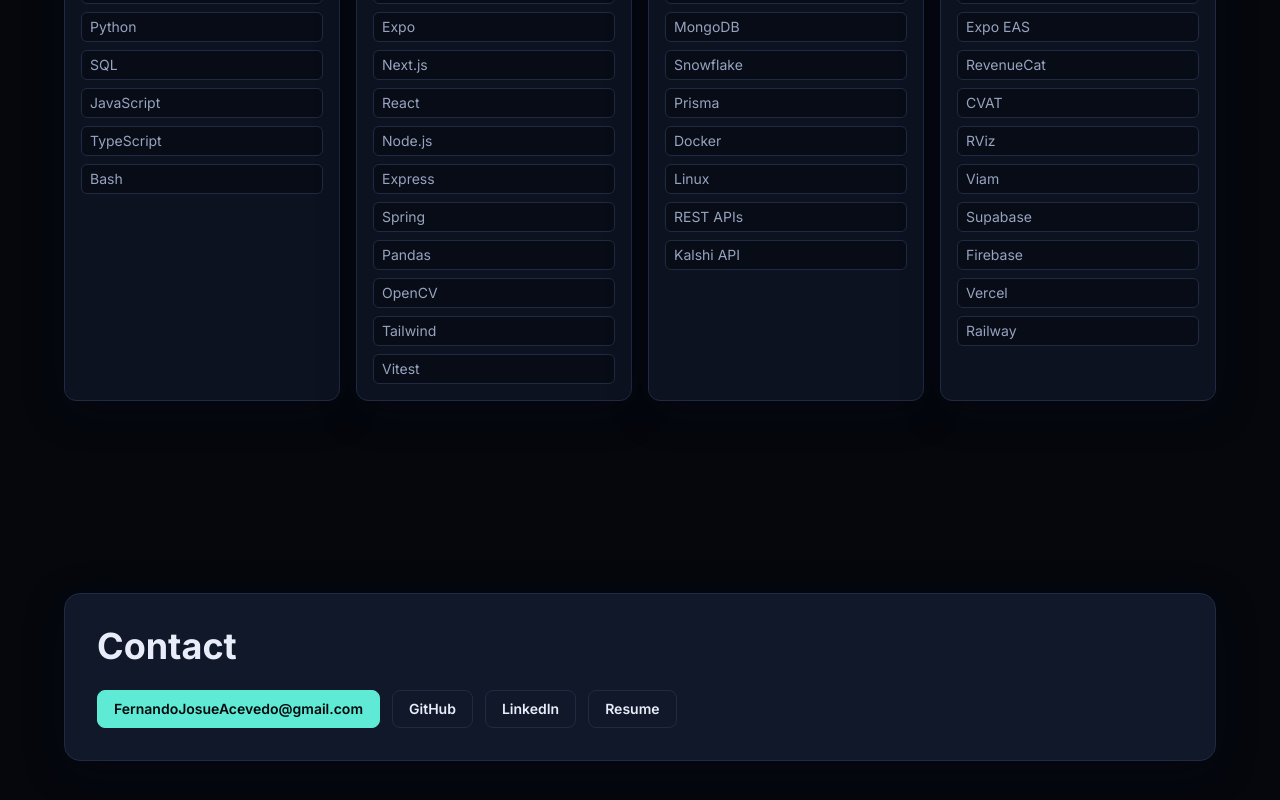
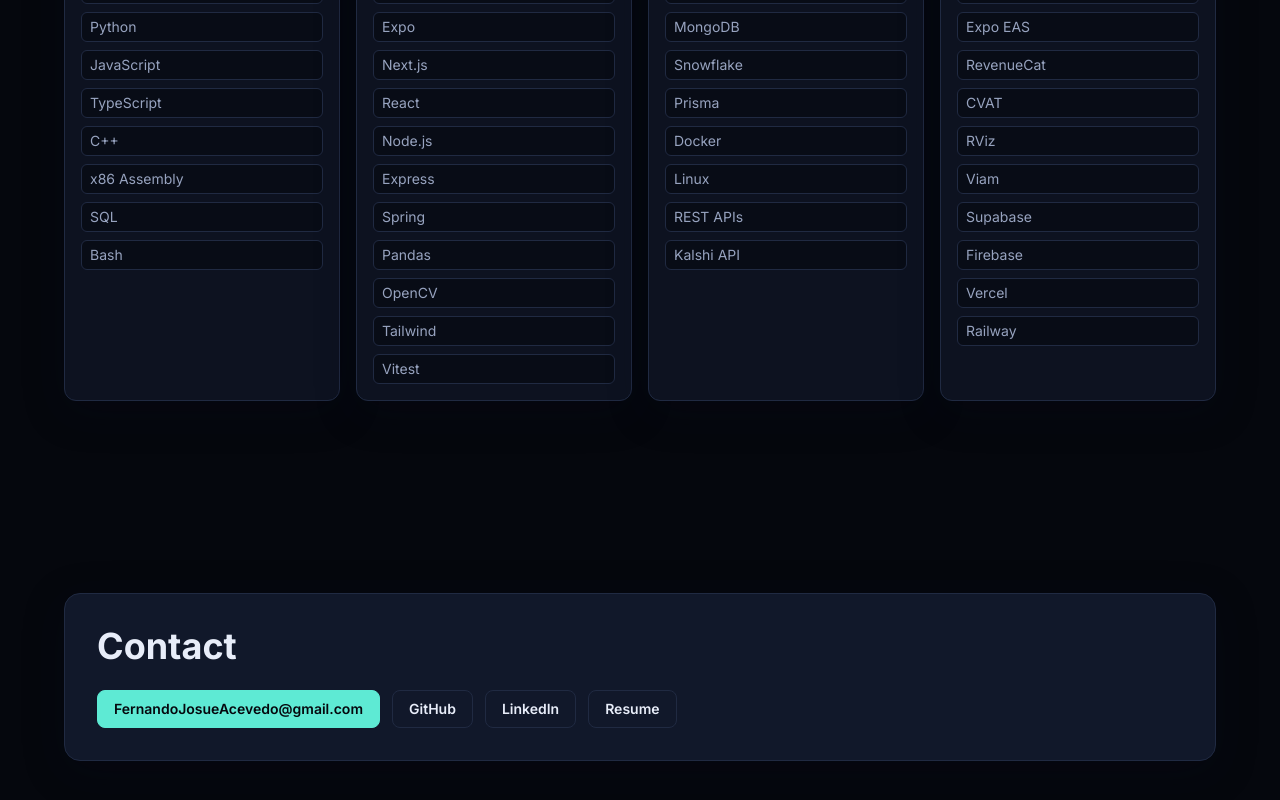
Before and after one commit to fernando-ace/Portfolio-Website, a React (Vite) app: page / in a window 1280 px wide. Shown: the part 4385-5185 px from the top of the page. Built offline with nearby package versions, Linux system fonts and the light colour scheme.

Commit message:
Match website skills to September 2026 resume

```diff
--- a/src/data/portfolioData.js
+++ b/src/data/portfolioData.js
@@ -251,7 +251,7 @@
 ];
 
 export const skillGroups = [
-  { label: "Languages", items: ["Java", "Python", "SQL", "JavaScript", "TypeScript", "Bash"] },
+  { label: "Languages", items: ["Java", "Python", "JavaScript", "TypeScript", "C++", "x86 Assembly", "SQL", "Bash"] },
   { label: "Frameworks/Libraries", items: ["React Native", "Expo", "Next.js", "React", "Node.js", "Express", "Spring", "Pandas", "OpenCV", "Tailwind", "Vitest"] },
   { label: "Data and Systems", items: ["PostgreSQL", "MongoDB", "Snowflake", "Prisma", "Docker", "Linux", "REST APIs", "Kalshi API"] },
   { label: "Developer Tools", items: ["Git", "Expo EAS", "RevenueCat", "CVAT", "RViz", "Viam", "Supabase", "Firebase", "Vercel", "Railway"] }
```
